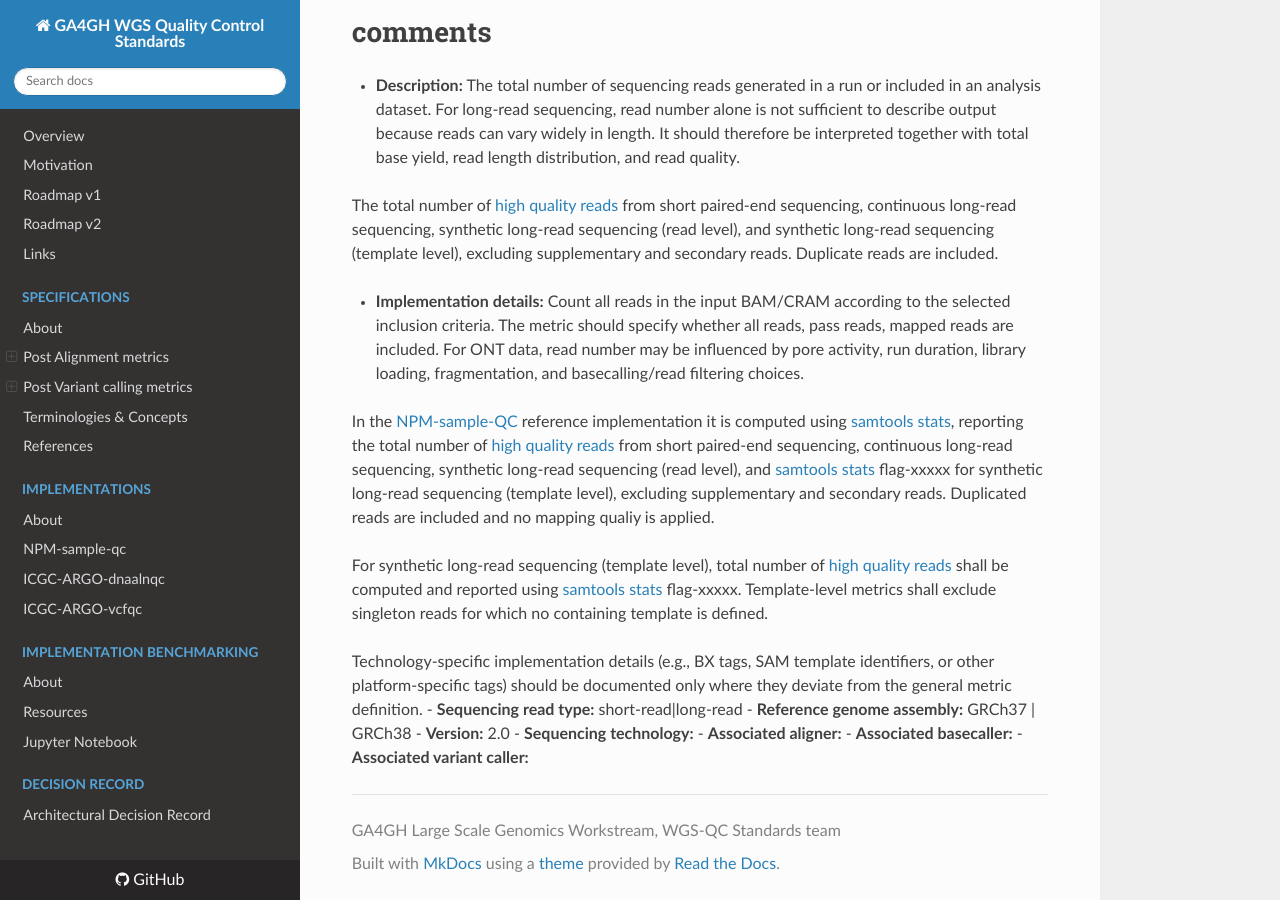
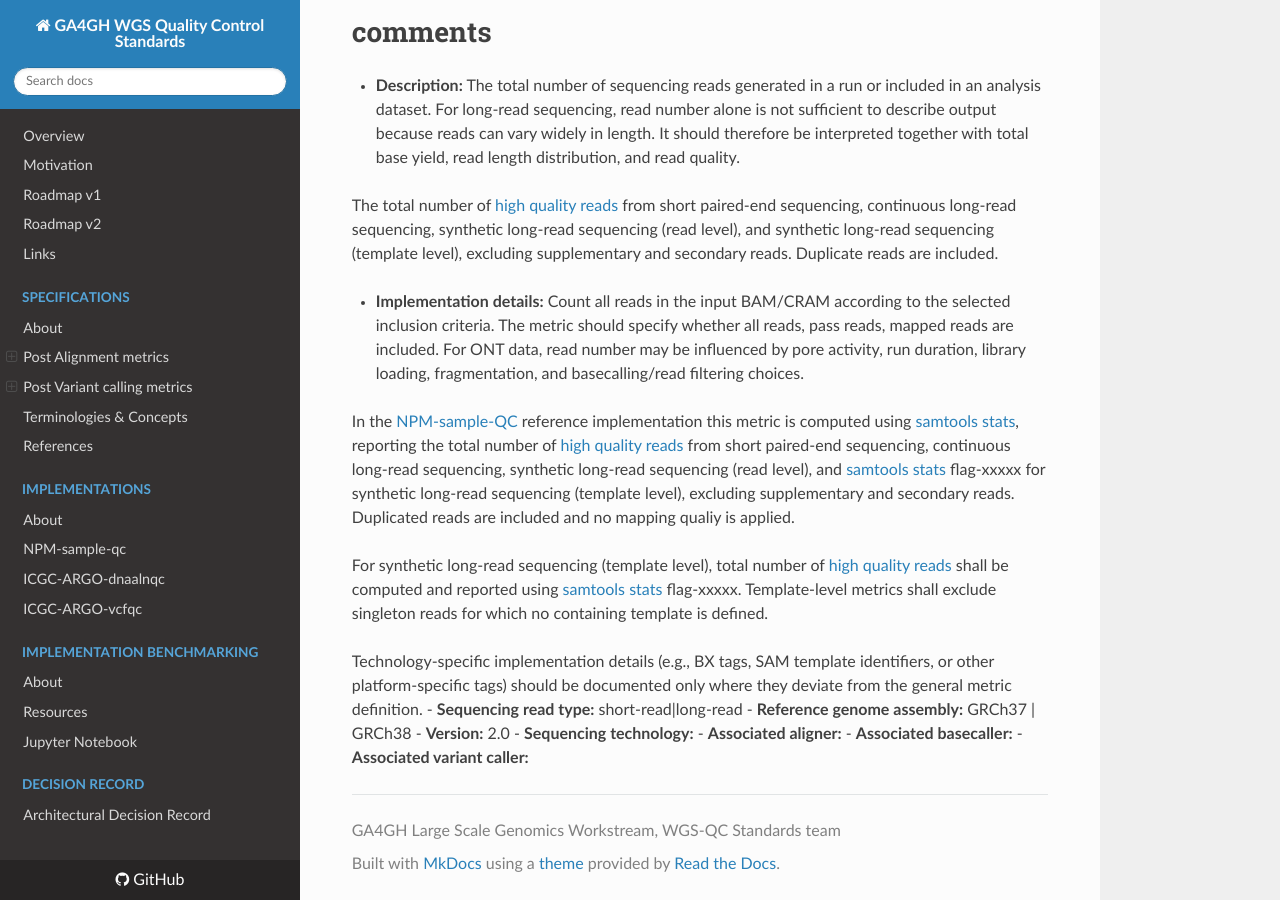
Before and after one commit to ga4gh/quality-control-wgs, an MkDocs documentation site: the page built from docs/metrics_definitions/lr-read_number.md, in a window 1280 px wide and 900 px high, scrolled down 531 px. Built offline with MkDocs 1.6.1, drawn with Linux system fonts in a browser that asks for light colours; nearby versions of some CDN libraries.

```diff
--- a/docs/metrics_definitions/lr-read_number.md
+++ b/docs/metrics_definitions/lr-read_number.md
@@ -16,7 +16,7 @@
 
 - **Implementation details:** Count all reads in the input BAM/CRAM according to the selected inclusion criteria. The metric should specify whether all reads, pass reads, mapped reads are included. For ONT data, read number may be influenced by pore activity, run duration, library loading, fragmentation, and basecalling/read filtering choices.
 
-In the [NPM-sample-QC](References.md#npm-sample-qc) reference implementation it is computed using [samtools stats](References.md#samtools-stats), reporting the total number of [high quality reads](terminologies.md#high-quality-reads) from short paired-end sequencing, continuous long-read sequencing, synthetic long-read sequencing (read level), and [samtools stats](References.md#samtools-stats) flag-xxxxx for synthetic long-read sequencing (template level), excluding supplementary and secondary reads. Duplicated reads are included and no mapping qualiy is applied.
+In the [NPM-sample-QC](References.md#npm-sample-qc) reference implementation this metric is computed using [samtools stats](References.md#samtools-stats), reporting the total number of [high quality reads](terminologies.md#high-quality-reads) from short paired-end sequencing, continuous long-read sequencing, synthetic long-read sequencing (read level), and [samtools stats](References.md#samtools-stats) flag-xxxxx for synthetic long-read sequencing (template level), excluding supplementary and secondary reads. Duplicated reads are included and no mapping qualiy is applied.
 
 For synthetic long-read sequencing (template level), total number of [high quality reads](terminologies.md#high-quality-reads) shall be computed and reported using [samtools stats](References.md#samtools-stats) flag-xxxxx. Template-level metrics shall exclude singleton reads for which no containing template is defined.
 
```
